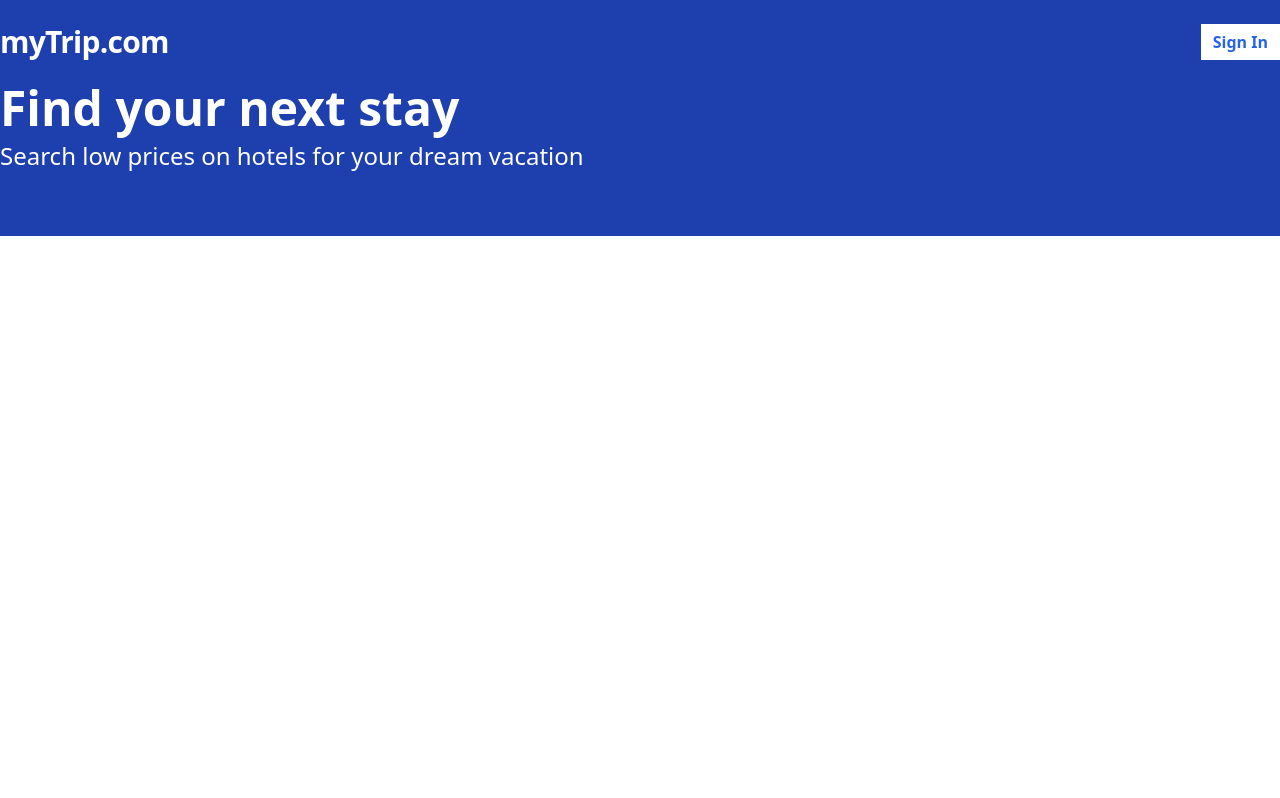
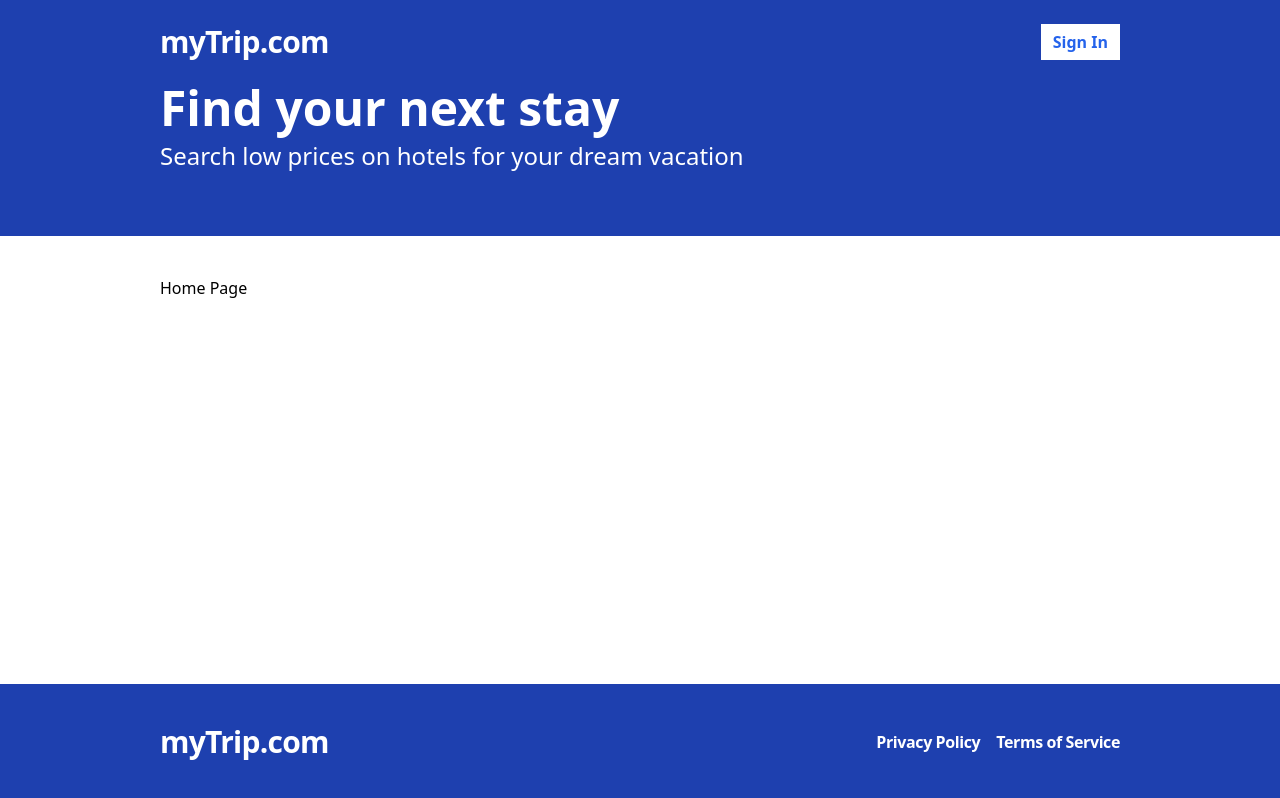
Before and after one commit to amydev-me/myTrip, a React (Vite) app in the folder frontend/: page / in a window 1280 px wide. Built offline with nearby package versions, Linux system fonts and the light colour scheme.

Commit message:
Frontend Layout

```diff
--- a/frontend/src/App.tsx
+++ b/frontend/src/App.tsx
@@ -13,8 +13,16 @@
   return (
     <Router>
       <Routes>
-        <Route path="/" element={ <Layout></Layout> } />
-        <Route path="/search" element={ <>Search Page</> } />
+        <Route path="/" element={
+          <Layout>
+            <p>Home Page</p>
+          </Layout>
+        } />
+        <Route path="/search" element={
+          <Layout>
+            <p>Search Page</p>
+          </Layout>
+        } />
         <Route path="*" element={ <Navigate to="/" /> } />
       </Routes>
     </Router>
--- /dev/null
+++ b/frontend/src/components/Footer.tsx
@@ -0,0 +1,19 @@
+
+
+const Footer = () => {
+    return (
+        <div className="bg-blue-800 py-10">
+            <div className="container mx-auto flex justify-between items-center">
+                <span className="text-3xl text-white font-bold tracking-tight">
+                    myTrip.com
+                </span>
+                <span className="text-white font-bold tracking-tight flex gap-4">
+                    <p className="cursor-pointer">Privacy Policy</p>
+                    <p className="cursor-pointer">Terms of Service</p>
+                </span>
+            </div>
+        </div>
+    )
+}
+
+export default Footer;
--- a/frontend/src/layouts/Layout.tsx
+++ b/frontend/src/layouts/Layout.tsx
@@ -1,13 +1,22 @@
+import Footer from "../components/Footer";
 import Header from "../components/Header"
 import Hero from "../components/Hero";
 
-const Layout = () => {
+interface Props {
+    children: React.ReactNode;
+}
+
+const Layout = ({ children } : Props) => {
     return (
         <div className="flex flex-col min-h-screen">
             <Header />
             <Hero />
+            <div className="container mx-auto py-10 flex-1">
+                { children }
+            </div>
+            <Footer />
         </div>
-    )
+    );
 }
 
 export default Layout;
--- a/frontend/tailwind.config.js
+++ b/frontend/tailwind.config.js
@@ -5,6 +5,9 @@
   ],
   theme: {
     extend: {},
+    container: {
+      padding: "10rem"
+    }
   },
   plugins: [],
 }
```
